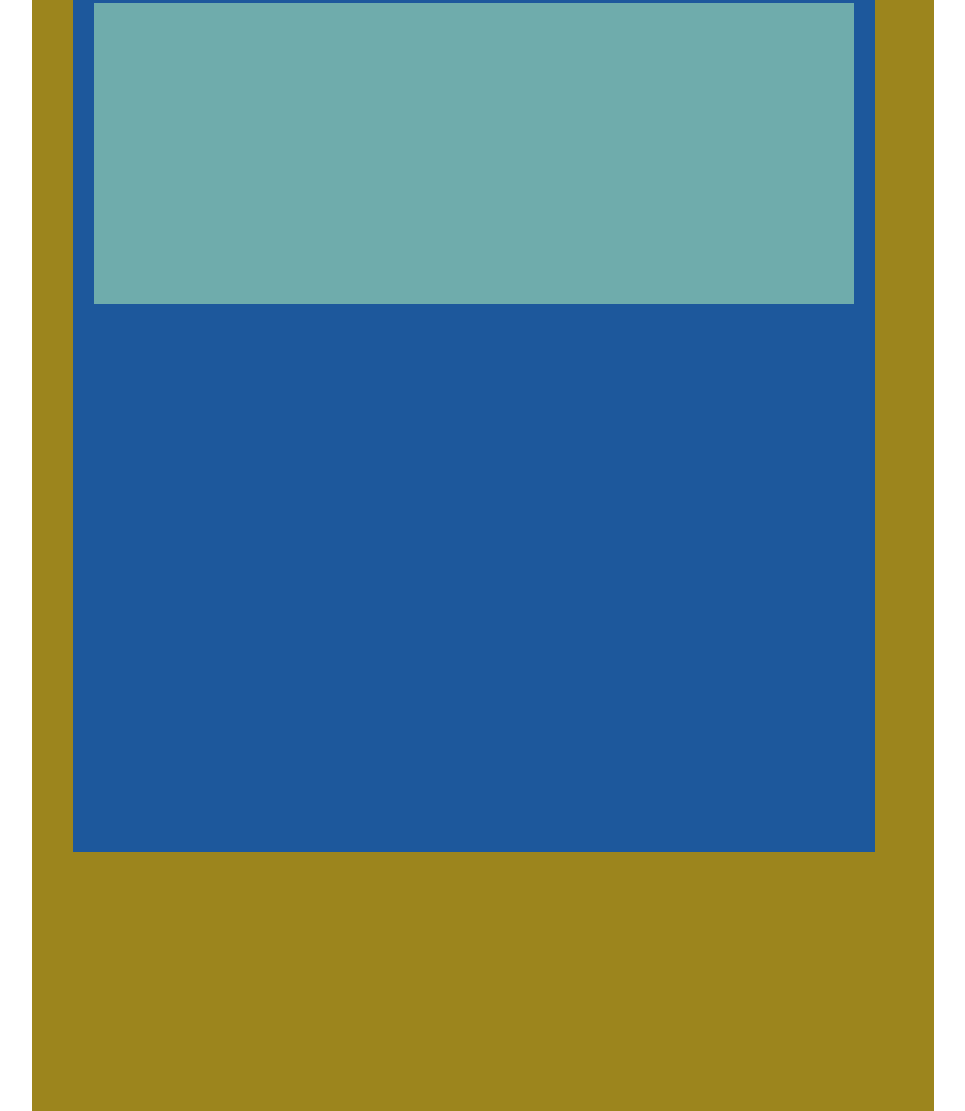
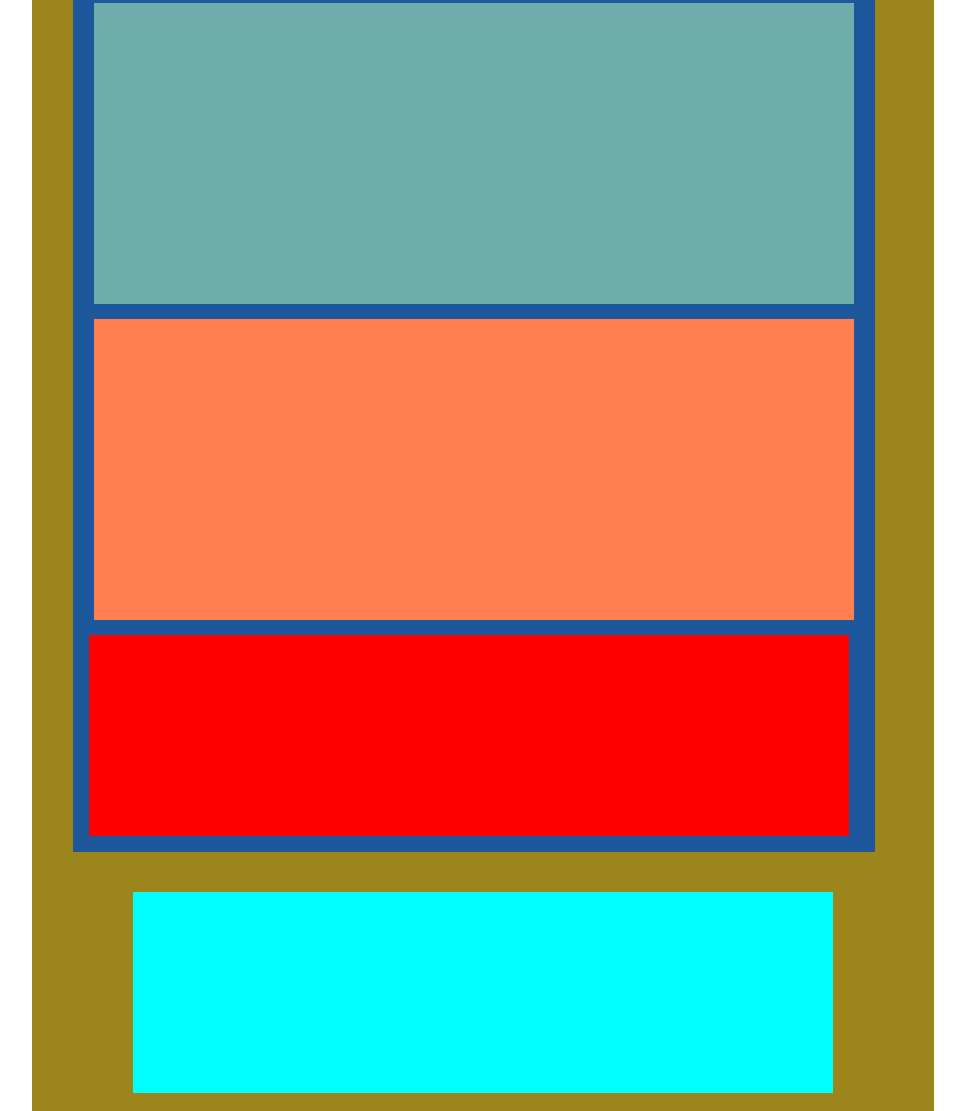
Before and after one commit to Gregor8/PRIMERO, a plain HTML site: page pages/page5.html in a window 1280 px wide. Shown: the part 568-1679 px from the top of the page, without its empty margins (28-993 px from the left). Drawn offline with Linux system fonts and the light colour scheme.

Commit message:
actualizacion

```diff
--- a/styles/main.css
+++ b/styles/main.css
@@ -235,10 +235,25 @@ background-color: #2F2470;
     padding-top: 1px;
     background-color: #6FACAC;
 }
-page5a3{
+.page5a3{
     width: 760px;
     height: 300px;
     margin: 15px 40px 15px 20px;
-    padding: 1px;
+    padding-top: 1px;
     background-color: coral;
+
 }
+.page5a4{
+    width: 760px;
+    height:200px ;
+    margin:15px 45px 20px 15px ;
+    padding-top:1px ;
+    background-color: red
+}
+.page5a5{
+    width: 700px;
+    height: 200px;
+    margin: 40px 100px 60px 100px;
+    padding-top: 1px;
+    background-color: cyan;
+}
```
